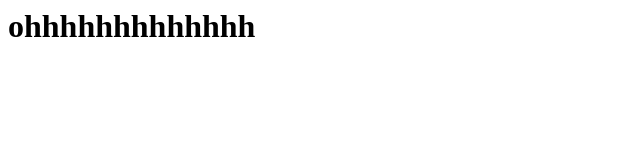
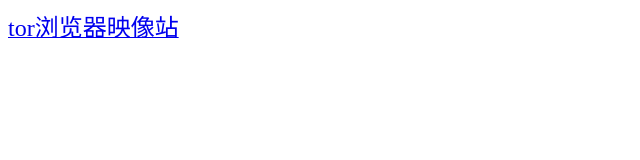
Before and after one commit to gffice/gffice.github.io, a plain HTML site: page index.html in a window 1280 px wide. Shown: the whole page, without its empty margins (0-640 px from the left). Drawn offline with Linux system fonts and the light colour scheme.

Commit message:
Update index.html

```diff
--- a/index.html
+++ b/index.html
@@ -1 +1 @@
-<h1>ohhhhhhhhhhhhh</h1>
+<p><a href="./tor/zh-cn/" target="_blank"><span style="font-size: 24px; font-family: 楷体;">tor浏览器映像站</span></a></p>
```
